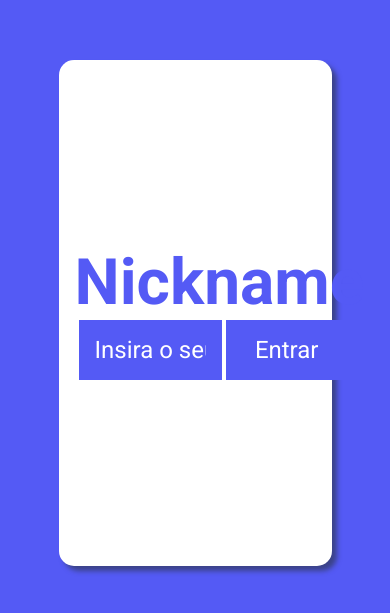
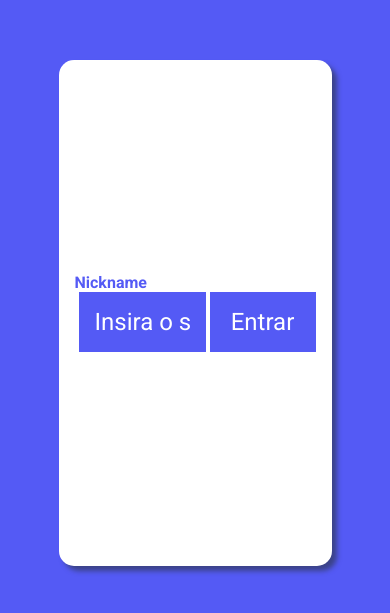
Before and after one commit to nicollasisaac/conselhosStartup, a plain HTML site: page index.html in a window 390 px wide. Shown: the part 109-722 px from the top of the page. Drawn offline with Linux system fonts and the light colour scheme.

Commit message:
att size text

```diff
--- a/src/Css/styleIndexScreen.css
+++ b/src/Css/styleIndexScreen.css
@@ -57,3 +57,10 @@ main{
     cursor: pointer;
     background: var(--blue);
 }
+
+@media screen and (max-width: 1200px) {
+    .text h1{
+    color: var(--blue);
+    font-size: 1rem;
+    }
+}
--- a/src/Css/styleNicknameScreen.css
+++ b/src/Css/styleNicknameScreen.css
@@ -82,4 +82,8 @@ img{
         margin: auto;
         display: flex;
     }
+    .conteudo h1{
+    color: var(--blue);
+    font-size: 1rem;
+    }
 }
```
